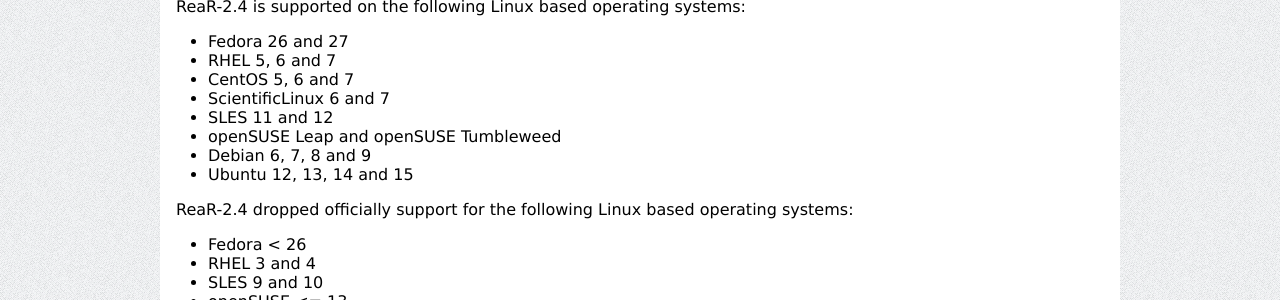
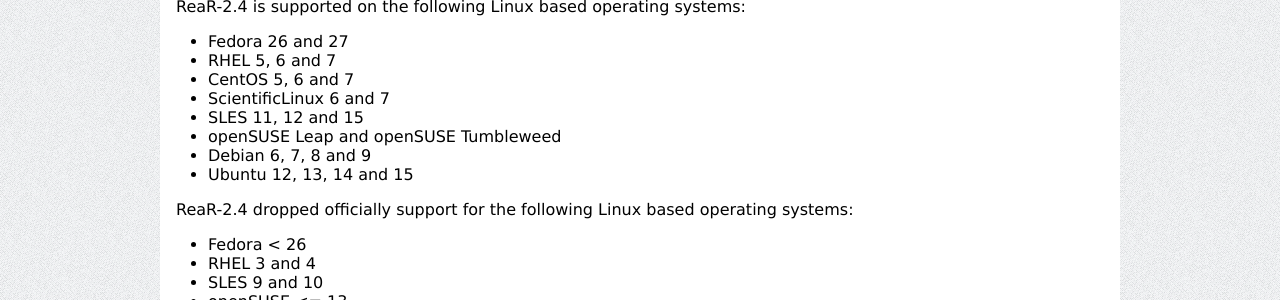
Before and after one commit to rear/rear.github.com, a Jekyll site: the page built from documentation/release-notes-2-4.md, in a window 1280 px wide and 900 px high, scrolled down 18422 px. Shown: the part 152-452 px from the top of the window. Built offline with Jekyll 4.4.1, drawn with Linux system fonts in a browser that asks for light colours; comment, search, counter and statistics services are not loaded.

Commit message:
Update release-notes-2-4.md
Added that ReaR 2.4 is supported on SLES 15.

```diff
--- a/documentation/release-notes-2-4.md
+++ b/documentation/release-notes-2-4.md
@@ -1021,7 +1021,7 @@
 * RHEL 5, 6 and 7
 * CentOS 5, 6 and 7
 * ScientificLinux 6 and 7
-* SLES 11 and 12
+* SLES 11, 12 and 15
 * openSUSE Leap and openSUSE Tumbleweed
 * Debian 6, 7, 8 and 9
 * Ubuntu 12, 13, 14 and 15
```
